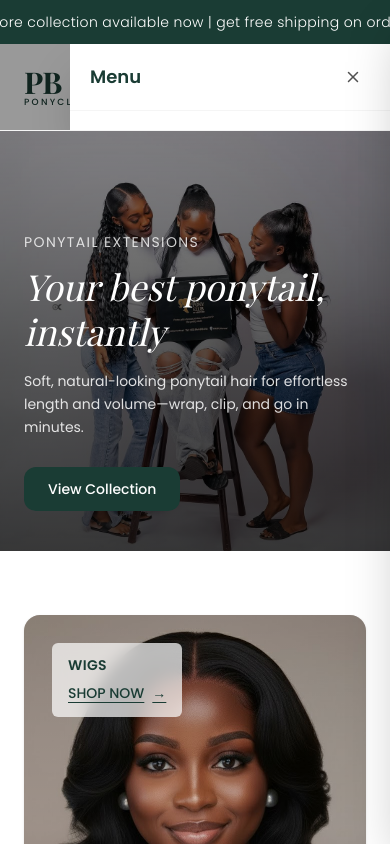
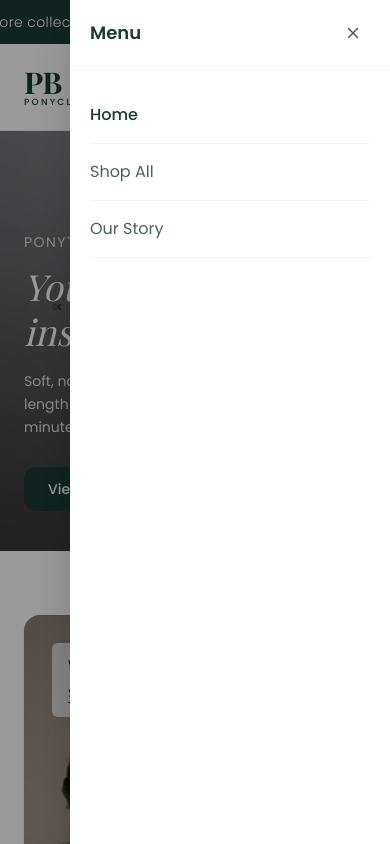
Before and after one commit to huntdavid175/wig_site, a Next.js app: page / in a window 390 px wide. Both pictures are taken after a click on the button 271 px from the left and 86 px from the top of the page. Built offline with nearby package versions, Linux system fonts and the light colour scheme.

Commit message:
updated font

```diff
--- a/app/components/Header.tsx
+++ b/app/components/Header.tsx
@@ -4,6 +4,7 @@ import Link from "next/link";
 import { usePathname } from "next/navigation";
 import { Search, ShoppingBag, ChevronDown, Menu, X } from "lucide-react";
 import { useEffect, useRef, useState } from "react";
+import { createPortal } from "react-dom";
 import { useCart } from "./cart/CartProvider";
 
 const navItems = [
@@ -17,7 +18,12 @@ export default function Header() {
   const pathname = usePathname();
   const { itemCount, openCart } = useCart();
   const [isMobileMenuOpen, setIsMobileMenuOpen] = useState(false);
+  const [isMounted, setIsMounted] = useState(false);
   const closeBtnRef = useRef<HTMLButtonElement | null>(null);
+
+  useEffect(() => {
+    setIsMounted(true);
+  }, []);
 
   useEffect(() => {
     if (!isMobileMenuOpen) return;
@@ -59,9 +65,71 @@ export default function Header() {
     };
   }, [isMobileMenuOpen]);
 
+  const mobileMenuDrawer =
+    isMounted &&
+    createPortal(
+      <div
+        className={`md:hidden fixed inset-0 z-[9998] overflow-hidden ${
+          isMobileMenuOpen ? "pointer-events-auto" : "pointer-events-none"
+        }`}
+        aria-hidden={!isMobileMenuOpen}
+      >
+        <button
+          type="button"
+          className={`absolute inset-0 bg-black/40 transition-opacity ${
+            isMobileMenuOpen ? "opacity-100" : "opacity-0"
+          }`}
+          onClick={() => setIsMobileMenuOpen(false)}
+          aria-label="Close menu"
+        />
+
+        <aside
+          role="dialog"
+          aria-modal="true"
+          aria-label="Mobile navigation"
+          className={`absolute right-0 top-0 z-[9999] h-full w-[85%] max-w-xs bg-white transition-transform duration-300 ${
+            isMobileMenuOpen ? "translate-x-0 shadow-2xl" : "translate-x-full"
+          }`}
+        >
+          <div className="flex items-center justify-between border-b border-neutral-100 px-5 py-4">
+            <div className="text-lg font-semibold text-primary">Menu</div>
+            <button
+              ref={closeBtnRef}
+              type="button"
+              onClick={() => setIsMobileMenuOpen(false)}
+              className="rounded-full p-2 text-neutral-600 hover:bg-neutral-100"
+              aria-label="Close menu"
+            >
+              <X size={18} />
+            </button>
+          </div>
+
+          <nav className="flex flex-col p-5 bg-white">
+            {navItems.map((item) => (
+              <Link
+                key={item.name}
+                href={item.href}
+                onClick={() => setIsMobileMenuOpen(false)}
+                className={`flex items-center justify-between border-b border-neutral-100 py-4 text-base transition-colors ${
+                  pathname === item.href
+                    ? "text-primary font-medium"
+                    : "text-primary/80"
+                }`}
+              >
+                <span>{item.name}</span>
+                {item.hasDropdown && <ChevronDown size={16} />}
+              </Link>
+            ))}
+          </nav>
+        </aside>
+      </div>,
+      document.body
+    );
+
   return (
-    <header className="bg-white w-full relative">
-      <div className="max-w-[1400px] mx-auto flex items-center justify-between py-5 px-6 lg:px-12">
+    <>
+      <header className="bg-white w-full relative">
+        <div className="max-w-[1400px] mx-auto flex items-center justify-between py-5 px-6 lg:px-12">
         {/* Logo */}
         <div className="shrink-0">
           <div className="flex flex-col">
@@ -130,65 +198,9 @@ export default function Header() {
             </span>
           </button>
         </div>
-      </div>
-
-      <div
-        className={`md:hidden fixed inset-0 z-[9998] overflow-hidden ${
-          isMobileMenuOpen ? "pointer-events-auto" : "pointer-events-none"
-        }`}
-        aria-hidden={!isMobileMenuOpen}
-      >
-        <button
-          type="button"
-          className={`absolute inset-0 bg-black/40 transition-opacity ${
-            isMobileMenuOpen ? "opacity-100" : "opacity-0"
-          }`}
-          onClick={() => setIsMobileMenuOpen(false)}
-          aria-label="Close menu"
-        />
-
-        <aside
-          role="dialog"
-          aria-modal="true"
-          aria-label="Mobile navigation"
-          className={`absolute right-0 top-0 z-[9999] h-full w-[85%] max-w-xs bg-white opacity-100 transition-transform duration-300 ${
-            isMobileMenuOpen
-              ? "translate-x-0 shadow-2xl"
-              : "translate-x-full shadow-none"
-          }`}
-        >
-          <div className="flex items-center justify-between border-b border-neutral-100 px-5 py-4">
-            <div className="text-lg font-semibold text-primary">Menu</div>
-            <button
-              ref={closeBtnRef}
-              type="button"
-              onClick={() => setIsMobileMenuOpen(false)}
-              className="rounded-full p-2 text-neutral-600 hover:bg-neutral-100"
-              aria-label="Close menu"
-            >
-              <X size={18} />
-            </button>
-          </div>
-
-          <nav className="flex flex-col p-5 bg-white">
-            {navItems.map((item) => (
-              <Link
-                key={item.name}
-                href={item.href}
-                onClick={() => setIsMobileMenuOpen(false)}
-                className={`flex items-center justify-between border-b border-neutral-100 py-4 text-base transition-colors ${
-                  pathname === item.href
-                    ? "text-primary font-medium"
-                    : "text-primary/80"
-                }`}
-              >
-                <span>{item.name}</span>
-                {item.hasDropdown && <ChevronDown size={16} />}
-              </Link>
-            ))}
-          </nav>
-        </aside>
-      </div>
-    </header>
+        </div>
+      </header>
+      {mobileMenuDrawer}
+    </>
   );
 }
```
